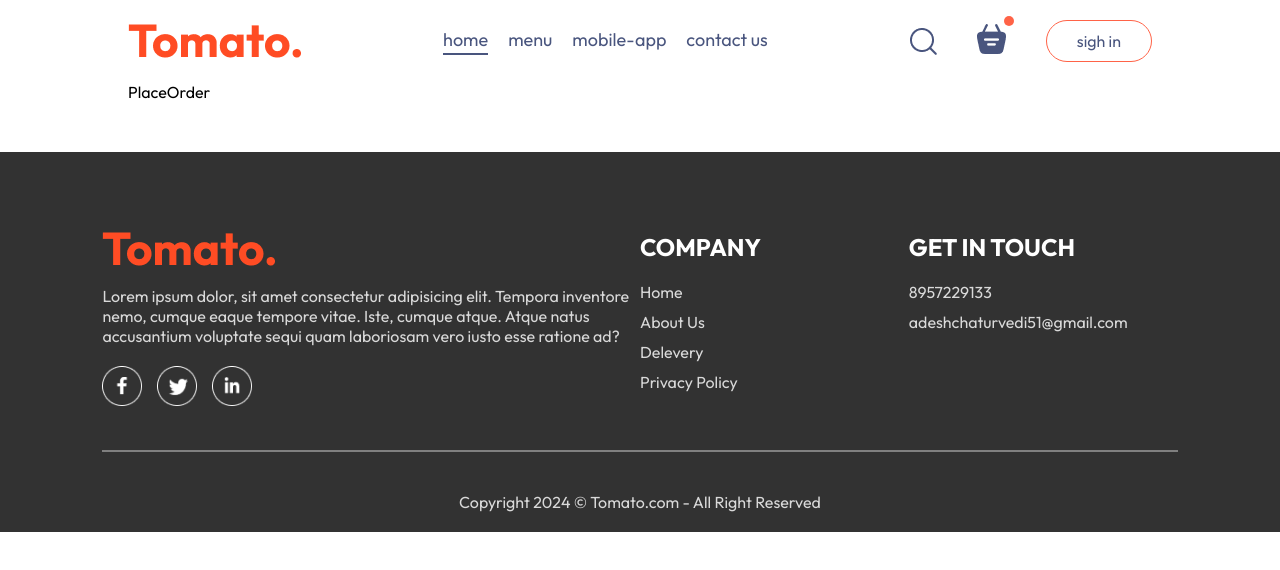
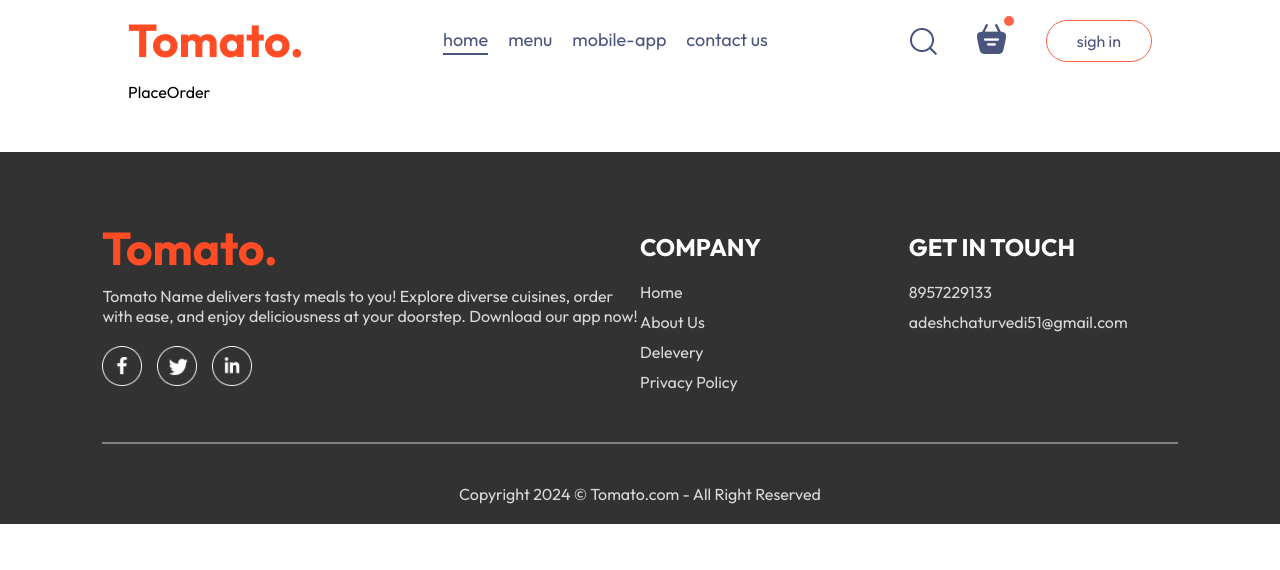
Before and after one commit to akchaturvedi/food-delevery-website, a React (Vite) app in the folder frontend/: page /order in a window 1280 px wide. Shown: the top 570 px of the page. Built offline with nearby package versions, Linux system fonts and the light colour scheme.

Commit message:
just add some text in p tag

```diff
--- a/frontend/src/components/Footer/Footer.jsx
+++ b/frontend/src/components/Footer/Footer.jsx
@@ -9,7 +9,7 @@ const Footer = () => {
         <div className="footer-content">
             <div className="footer-content-left">
                 <img src={assets.logo} alt="" />
-                <p>Lorem ipsum dolor, sit amet consectetur adipisicing elit. Tempora inventore nemo, cumque eaque tempore vitae. Iste, cumque atque. Atque natus accusantium voluptate sequi quam laboriosam vero iusto esse ratione ad?</p>
+                <p>Tomato Name delivers tasty meals to you! Explore diverse cuisines, order with ease, and enjoy deliciousness at your doorstep. Download our app now!</p>
                 <div className="footer-social-icons">
                     <img src={assets.facebook_icon} alt="" />
                     <img src={assets.twitter_icon} alt="" />
```
